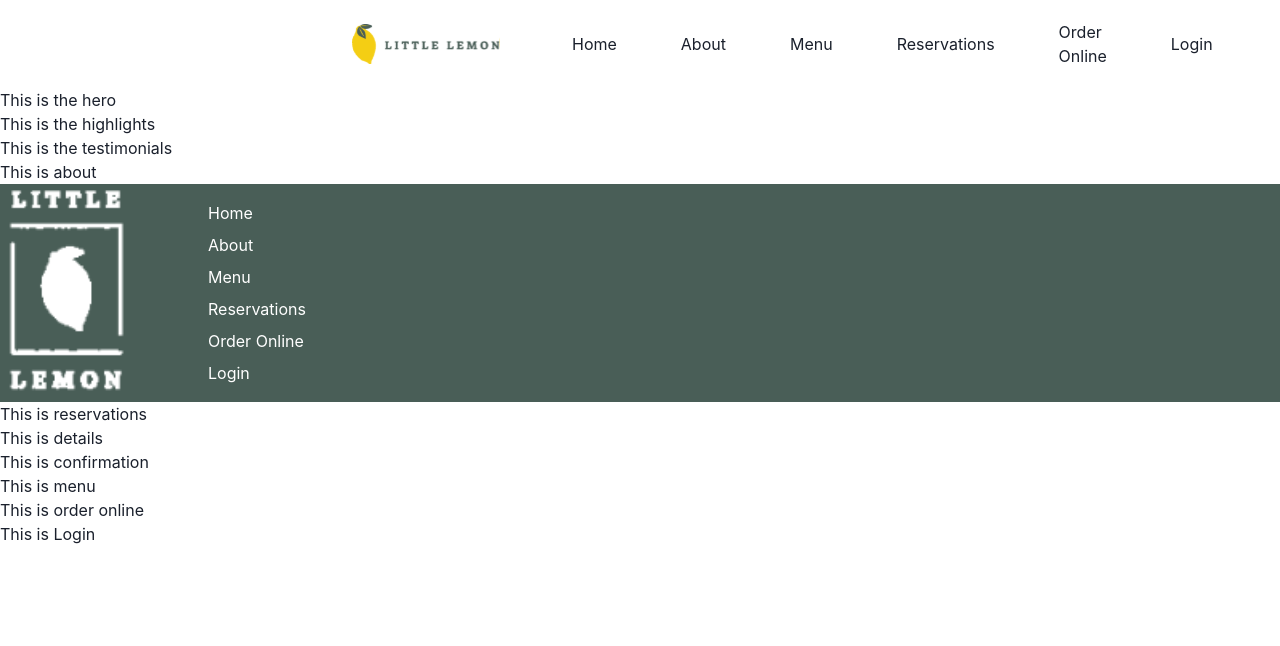
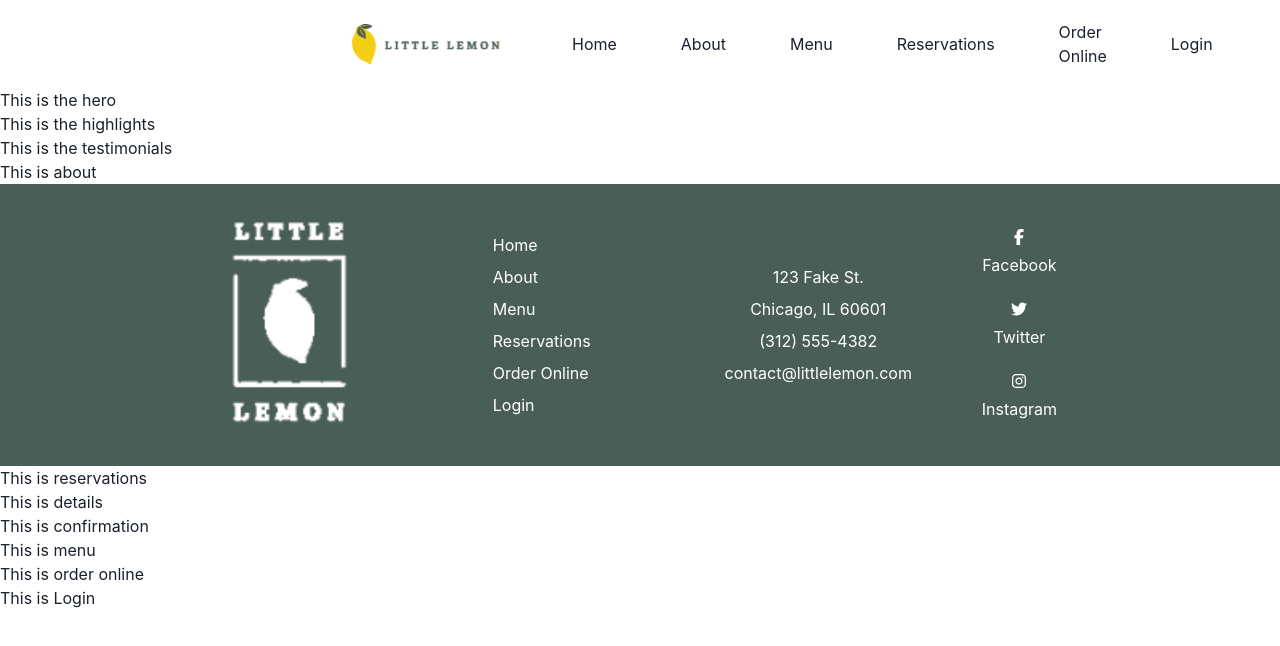
Before and after one commit to horoserp/Capstone, a React (Create React App) app: page / in a window 1280 px wide. Shown: the top 646 px of the page. Built offline with nearby package versions, Linux system fonts and the light colour scheme.

Commit message:
Add FontAwesome capabilities. Finish Footer component.

```diff
--- a/package.json
+++ b/package.json
@@ -4,6 +4,10 @@
   "private": true,
   "dependencies": {
     "@chakra-ui/react": "^2.8.2",
+    "@fortawesome/fontawesome-svg-core": "^6.4.2",
+    "@fortawesome/free-brands-svg-icons": "^6.4.2",
+    "@fortawesome/free-solid-svg-icons": "^6.4.2",
+    "@fortawesome/react-fontawesome": "^0.2.0",
     "@testing-library/jest-dom": "^5.17.0",
     "@testing-library/react": "^13.4.0",
     "@testing-library/user-event": "^13.5.0",
--- a/src/Components/Footer.js
+++ b/src/Components/Footer.js
@@ -1,6 +1,8 @@
-import { Box, HStack, VStack } from "@chakra-ui/react";
+import { Box, HStack, VStack, Text } from "@chakra-ui/react";
 import monoLogo from '../Images/Logo Mono.png';
 import Nav from '../Components/Nav';
+import { FontAwesomeIcon } from "@fortawesome/react-fontawesome";
+import { faFacebookF, faTwitter, faInstagram } from "@fortawesome/free-brands-svg-icons";
 
 function Footer() {
     return (
@@ -10,7 +12,12 @@ function Footer() {
                 bg="#495E57"
                 color="#ffffff"
             >
-                <HStack>
+                <HStack
+                    py={8}
+                    px="15%"
+                    justifyContent="space-around"
+                    alignItems="center"
+                >
                     <img src={monoLogo} alt="Little Lemon white logo"/>
                     <Nav
                         first="row"
@@ -18,6 +25,20 @@ function Footer() {
                         px={16}
                         spacing={2}
                     />
+                    <VStack>
+                        <Text>123 Fake St.</Text>
+                        <Text>Chicago, IL   60601</Text>
+                        <Text>(312) 555-4382</Text>
+                        <a href="mailto: contact@littlelemon.com" target="_blank" rel="noopener noreferrer">contact@littlelemon.com</a>
+                    </VStack>
+                    <VStack>
+                        <FontAwesomeIcon icon={faFacebookF} />
+                        <Text mb={4}>Facebook</Text>
+                        <FontAwesomeIcon icon={faTwitter} />
+                        <Text mb={4}>Twitter</Text>
+                        <FontAwesomeIcon icon={faInstagram} />
+                        <Text>Instagram</Text>
+                    </VStack>
                 </HStack>
             </Box>
         </footer>
--- a/src/Components/Header.js
+++ b/src/Components/Header.js
@@ -17,7 +17,7 @@ function Header() {
                         second="row"
                         px={16}
                         justify="space-between"
-                        align="center"
+                        alignItems="center"
                         spacing={16}
                     />
                 </HStack>
--- a/src/Components/Nav.js
+++ b/src/Components/Nav.js
@@ -16,7 +16,7 @@ function Nav(props) {
                     direction={[props.first, props.second]}
                     px={props.px}
                     justifyContent={props.justify}
-                    alignItems={props.align}
+                    alignItems={props.alignItems}
                     spacing={props.spacing}
                 >
                     <li><a href="" style={noUnderline}>Home</a></li>
```
Also changed, not shown: 1 other file (tests, documents, lock files or other folders).
